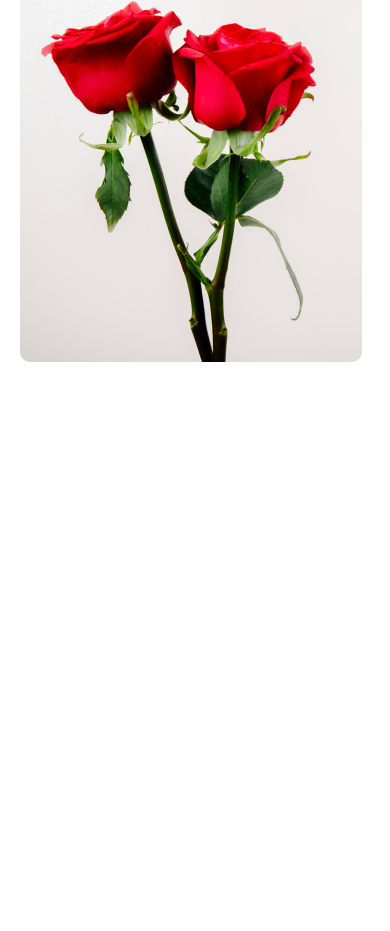
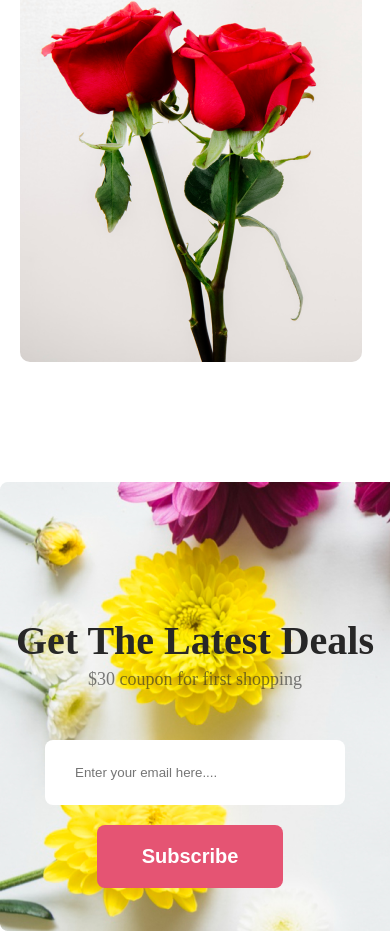
Before and after one commit to sh-shahedul/Flower-Project, a plain HTML site: page index.html in a window 390 px wide. Shown: the part 6422-7353 px from the top of the page. Before the commit the page ends 6784 px from the top, so only its background shows below. Drawn offline with Linux system fonts and the light colour scheme.

Commit message:
complete main section and responsivve for small devises

```diff
--- a/design/style.css
+++ b/design/style.css
@@ -235,7 +235,42 @@ background-color:rgba(5, 151, 160, 0.15) ;
 }
 
 
+/* details  */
+.details-container{
+        max-width: 1440px;
+        margin: 0 auto;
+        height: 449px;
 
+        background-image: url("../Flower Asset/Rectangle\ 9.png");
+        background-repeat: no-repeat;
+        margin-top: 120px;
+
+        padding: 130px 0 130px 0 ;
+
+}
+
+ .details-title{
+    /* margin-bottom: 200px; */
+ }
+
+.information-form{
+    display: flex;
+    align-items: center;
+    justify-content: center;
+    margin-top: 50px;
+}
+
+input{
+     width:680px ;
+     height: 65px;
+     border-radius: 8px;
+     border: none;
+     padding: 30px;
+
+}
+.Subscrive{
+    margin-left: 10px;
+}
 
 
 
@@ -322,7 +357,22 @@ background-color:rgba(5, 151, 160, 0.15) ;
     width: 90%;
     margin-left: 20px;
     margin-top: 30px;
+            }
 
+     .information-form{
+      flex-direction: column;
 
-}
-}
+        }
+
+       input{
+          width:300px ;
+          border-radius: 8px;
+          border: none;
+
+        }
+       .Subscrive{
+         margin-left: -10px;
+         margin-top: 20px;
+       }
+
+     }
--- a/index.html
+++ b/index.html
@@ -95,14 +95,29 @@
             <img src="Flower Asset/Rectangle 4.png" alt="">
             <img src="Flower Asset/Rectangle 5.png" alt="">
             <img src="Flower Asset/Rectangle 6.png" alt="">
-         </div>
+           </div>
+
+            </section>
 
 
 
+                 <section class="details-container">
 
-         </section>
+                   <h3 class="common-title ">Get The Latest Deals</h3>
+                   <p class="common-description">$30 coupon for first shopping</p>
+
+                   <div class="information-form">
+                     <div>
+                        <input type="email" name="" id="" placeholder="Enter your email here....">
+                     </div>
+                     <div>
+                        <button class="btn-primary Subscrive">Subscribe</button>
+                     </div>
+                   </div>
 
 
+                 </section>
+
       </main>
-</body>
-</html>
+ </body>
+ </html>
```
